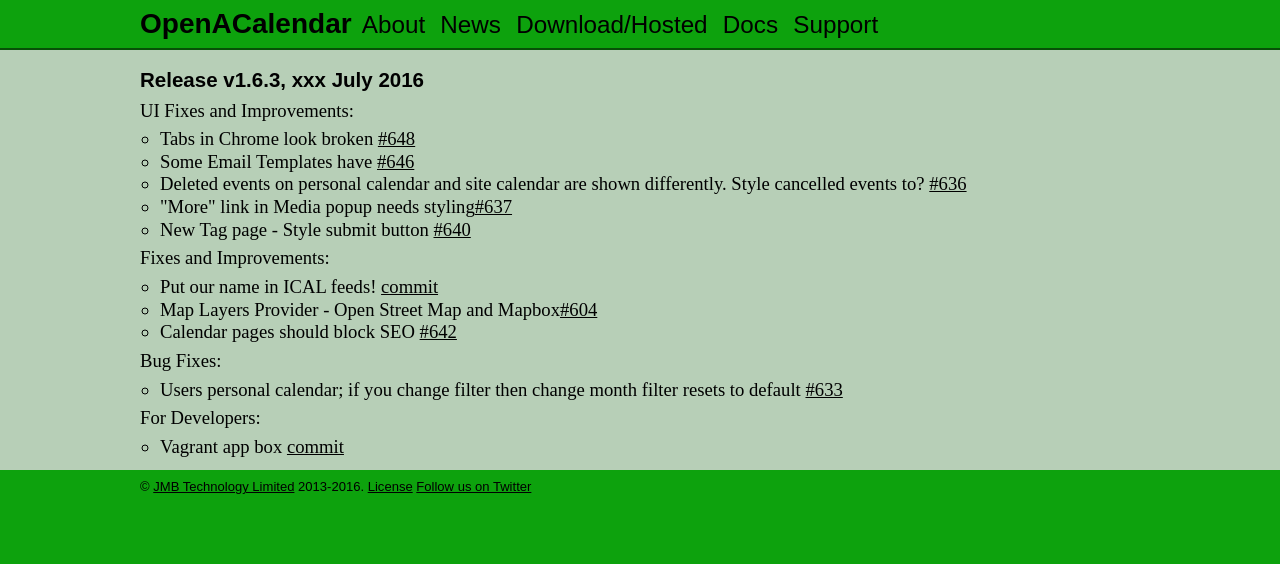
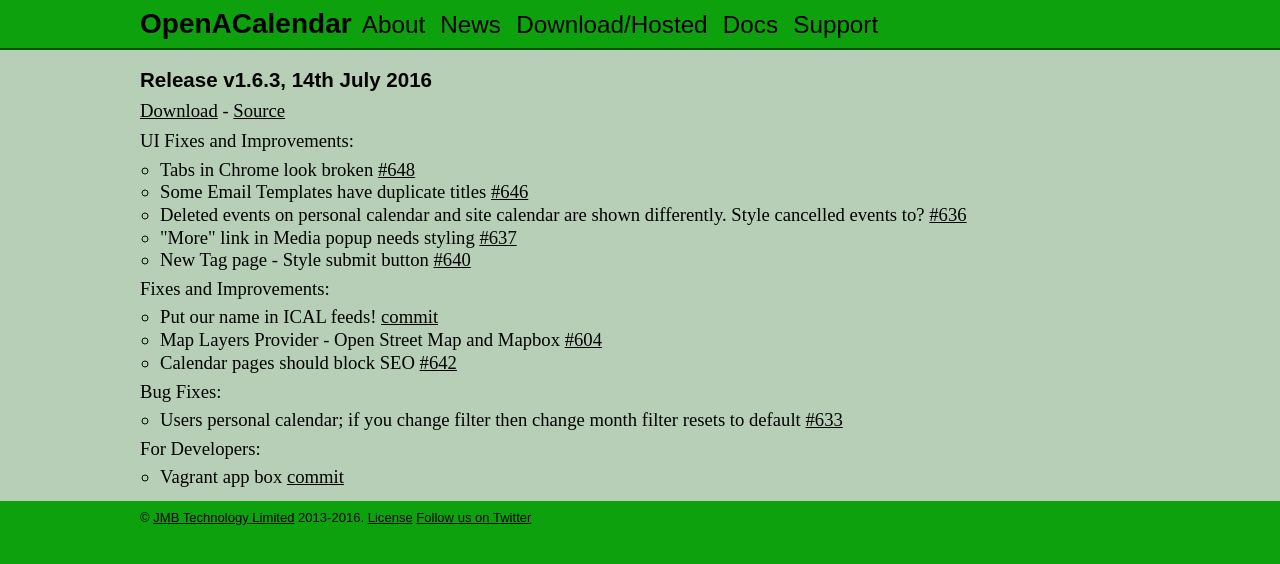
Before and after one commit to OpenACalendar/openacalendar.github.io, a Jekyll site: the page built from webapp/release/1.6.3.html, in a window 1280 px wide. Shown: the top 564 px of the page. Built offline with Jekyll 4.4.1, drawn with Linux system fonts in a browser that asks for light colours.

Commit message:
Release 1.6.3

```diff
--- a/webapp/release/1.6.3.html
+++ b/webapp/release/1.6.3.html
@@ -3,23 +3,21 @@
 title: Release v1.6.3
 ---
 
-<h2>Release v1.6.3, xxx July 2016</h2>
+<h2>Release v1.6.3, 14th July 2016</h2>
 
-<!--
 <p>
 	<a href="http://packages.openacalendar.org/raw/openacalendar-1.6.3.zip">Download</a>
 	- <a href="https://github.com/OpenACalendar/OpenACalendar-Web-Core/releases/tag/v1.6.3">Source</a>
 </p>
--->
 
 
 <p>UI Fixes and Improvements:</p>
 
 <ul class="normallist">
 	<li>Tabs in Chrome look broken <a href="https://github.com/OpenACalendar/OpenACalendar-Web-Core/issues/648">#648</a></li>
-	<li>Some Email Templates have {{ currentSite.title }} {{ config.siteTitle }} <a href="https://github.com/OpenACalendar/OpenACalendar-Web-Core/issues/646">#646</a></li>
+	<li>Some Email Templates have duplicate titles <a href="https://github.com/OpenACalendar/OpenACalendar-Web-Core/issues/646">#646</a></li>
 	<li>Deleted events on personal calendar and site calendar are shown differently. Style cancelled events to? <a href="https://github.com/OpenACalendar/OpenACalendar-Web-Core/issues/636">#636</a></li>
-	<li>"More" link in Media popup needs styling<a href="https://github.com/OpenACalendar/OpenACalendar-Web-Core/issues/637">#637</a></li>
+	<li>"More" link in Media popup needs styling <a href="https://github.com/OpenACalendar/OpenACalendar-Web-Core/issues/637">#637</a></li>
 	<li>New Tag page - Style submit button <a href="https://github.com/OpenACalendar/OpenACalendar-Web-Core/issues/640">#640</a></li>
 </ul>
 
@@ -27,7 +25,7 @@
 
 <ul class="normallist">
 	<li>Put our name in ICAL feeds! <a href="https://github.com/OpenACalendar/OpenACalendar-Web-Core/commit/5fd9d2311f7b545c08e37ad0d0d1dcbe2d639c05">commit</a></li>
-	<li>Map Layers Provider - Open Street Map and Mapbox<a href="https://github.com/OpenACalendar/OpenACalendar-Web-Core/issues/604">#604</a></li>
+	<li>Map Layers Provider - Open Street Map and Mapbox <a href="https://github.com/OpenACalendar/OpenACalendar-Web-Core/issues/604">#604</a></li>
 	<li>Calendar pages should block SEO <a href="https://github.com/OpenACalendar/OpenACalendar-Web-Core/issues/642">#642</a></li>
 </ul>
 
```
Also changed, not shown: _posts/2016-07-14-webapp-version-1-6-3.markdown (added, +11 -0 lines), webapp/download.html (+4 -4 lines), webapp/release/index.html (+11 -1 lines).
